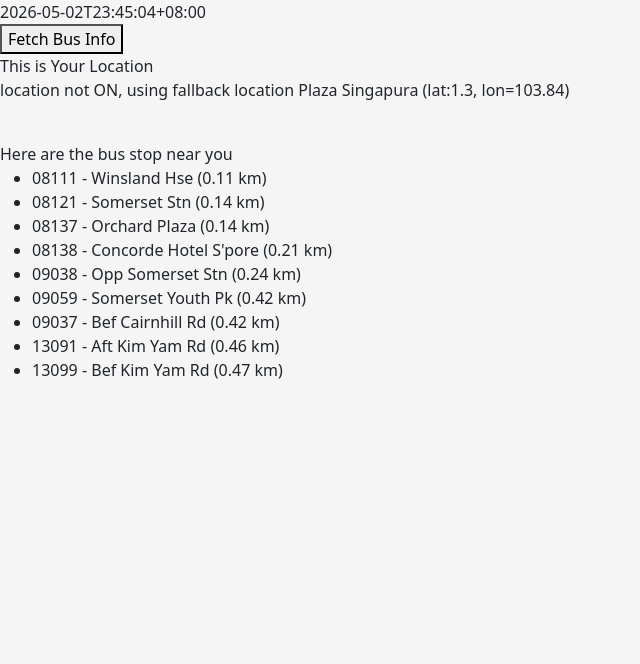
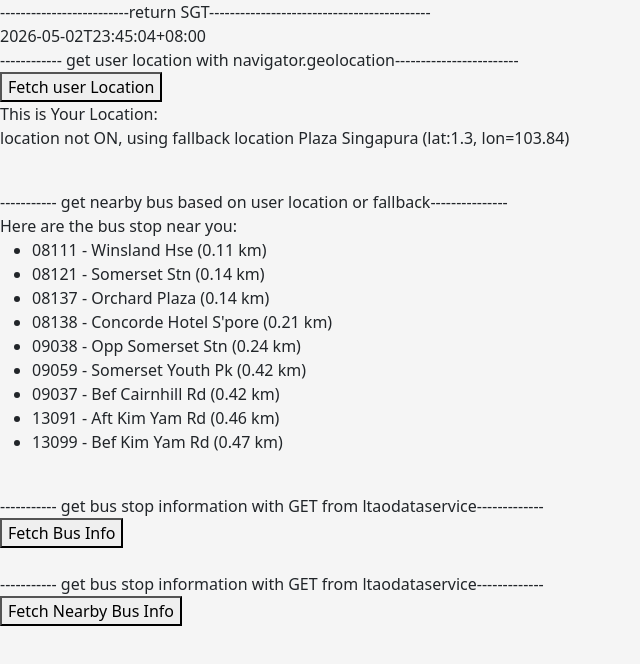
Before and after one commit to lklim050/Bus-Kun-API, a React (Vite) app in the folder bus-kun_API/: page / in a window 1280 px wide. Shown: the top 664 px of the page, without its empty margins (0-640 px from the left). Built offline with nearby package versions, Linux system fonts and the light colour scheme.

Commit message:
added get nearby bus stop data
successfully able to fetch bus arrival time based on user location corresponding to nearby bus stop with using clone array, loop bus code to get url, map with map

```diff
--- a/bus-kun_API/src/components/TestAPI.jsx
+++ b/bus-kun_API/src/components/TestAPI.jsx
@@ -169,15 +169,60 @@ const TestAPI = () => {
       .filter((s) => s.distanceKm <= radiusKm)
       .sort((a, b) => a.distanceKm - b.distanceKm);
   }
+  //-------------------GET/MAP NEARBY BUS STOP INFORMATION-------------------------------
+  const nearbyBusStopArray = findNearbyStops(
+    locationQuery.data?.latitude,
+    locationQuery.data?.longitude,
+  ).map((stop) => ({ ...stop }));
 
-  //-----------------------------RETURN--------------------------------------------
+  const getNearbyBusStopData = async () => {
+    const nearbyStopsWithServices = [];
+
+    for (let i = 0; i < nearbyBusStopArray.length; i++) {
+      const res = await fetch(url + nearbyBusStopArray[i].code, {
+        headers: { AccountKey: import.meta.env.VITE_ACCKEY },
+      });
+      if (!res.ok) {
+        throw new Error("cannot fetch bus data, please check url or location");
+      }
+
+      const data = await res.json();
+      const services = data?.Services ?? [];
+
+      nearbyStopsWithServices.push({
+        ...nearbyBusStopArray[i],
+        services,
+      });
+    }
+
+    return nearbyStopsWithServices;
+  };
+
+  const nearbyBusStopQuery = useQuery({
+    queryKey: ["nearbyBusStop"],
+    queryFn: getNearbyBusStopData,
+    staleTime: 60_000,
+    enabled: false, // true to fetch url
+  });
+
+  // return an empty array if return data is undefined to prevent runtime clash
+  const nearbyBusData = nearbyBusStopQuery.data ?? [];
+
+  //--------------------------------RETURN--------------------------------------------
   return (
     <div>
+      {` -------------------------return SGT------------------------------------------- `}
+      <br />
       {nowSGTime()}
       <br />
-      <button onClick={() => busStopQuery.refetch()}>Fetch Bus Info</button>
+
+      {`------------ get user location with navigator.geolocation------------------------ `}
       <br />
-      {`This is Your Location`}
+      <button onClick={() => locationQuery.refetch()}>
+        Fetch user Location
+      </button>
+      <br />
+      {`This is Your Location:`}
       <br />
       {locationQuery.isSuccess && locationQuery.data ? (
         <p>{`Lat: ${locationQuery.data.latitude}, Long: ${locationQuery.data.longitude}`}</p>
@@ -188,7 +233,10 @@ const TestAPI = () => {
         </p>
       )}
       <br />
-      {`Here are the bus stop near you`}
+      {`----------- get nearby bus based on user location or fallback--------------- `}
+      <br />
+
+      {`Here are the bus stop near you:`}
       <br />
       {allBusStopQuery.isLoading && <p>Loading bus stops...</p>}
       {allBusStopQuery.isError && (
@@ -213,7 +261,10 @@ const TestAPI = () => {
         <p>Note: Using fallback location (location permission denied)</p>
       )}
       <br />
-
+      {`----------- get bus stop information with GET from ltaodataservice------------- `}
+      <br />
+      <button onClick={() => busStopQuery.refetch()}>Fetch Bus Info</button>
+      <br />
       {busStopQuery.isLoading && <h3>Loading...</h3>}
       {busStopQuery.isError && <h3>{busStopQuery.error?.message}</h3>}
       <br />
@@ -238,6 +289,53 @@ const TestAPI = () => {
         ) : (
           <p>No data available</p>
         ))}
+      {`----------- get bus stop information with GET from ltaodataservice------------- `}
+      <br />
+      <button onClick={() => nearbyBusStopQuery.refetch()}>
+        Fetch Nearby Bus Info
+      </button>
+      <br />
+      {nearbyBusStopQuery.isLoading && <h3>Loading...</h3>}
+      {nearbyBusStopQuery.isError && (
+        <h3>{nearbyBusStopQuery.error?.message}</h3>
+      )}
+      <br />
+      {(nearbyBusStopQuery.isSuccess || nearbyBusStopQuery.data) &&
+        (nearbyBusData.length > 0 ? (
+          <div>
+            {nearbyBusData.map((stop) => (
+              <div key={stop.code}>
+                <h4>
+                  Stop {stop.code} - {stop.description1} (
+                  {stop.distanceKm.toFixed(2)} km)
+                </h4>
+                {stop.services.length > 0 ? (
+                  <ul>
+                    {stop.services.map((item, index) => {
+                      const nextBuses = [
+                        item.NextBus,
+                        item.NextBus2,
+                        item.NextBus3,
+                      ].filter(Boolean);
+
+                      return (
+                        <li key={`${stop.code}-${item.ServiceNo}-${index}`}>
+                          Service {item.ServiceNo} - Next Bus:{" "}
+                          {formatNextBusTime(nextBuses)}
+                        </li>
+                      );
+                    })}
+                  </ul>
+                ) : (
+                  <p>No data available for this stop</p>
+                )}
+              </div>
+            ))}
+          </div>
+        ) : (
+          <p>No data available</p>
+        ))}
+      {/* {JSON.stringify(nearbyBusStopArray)} */}
     </div>
   );
 };
```
